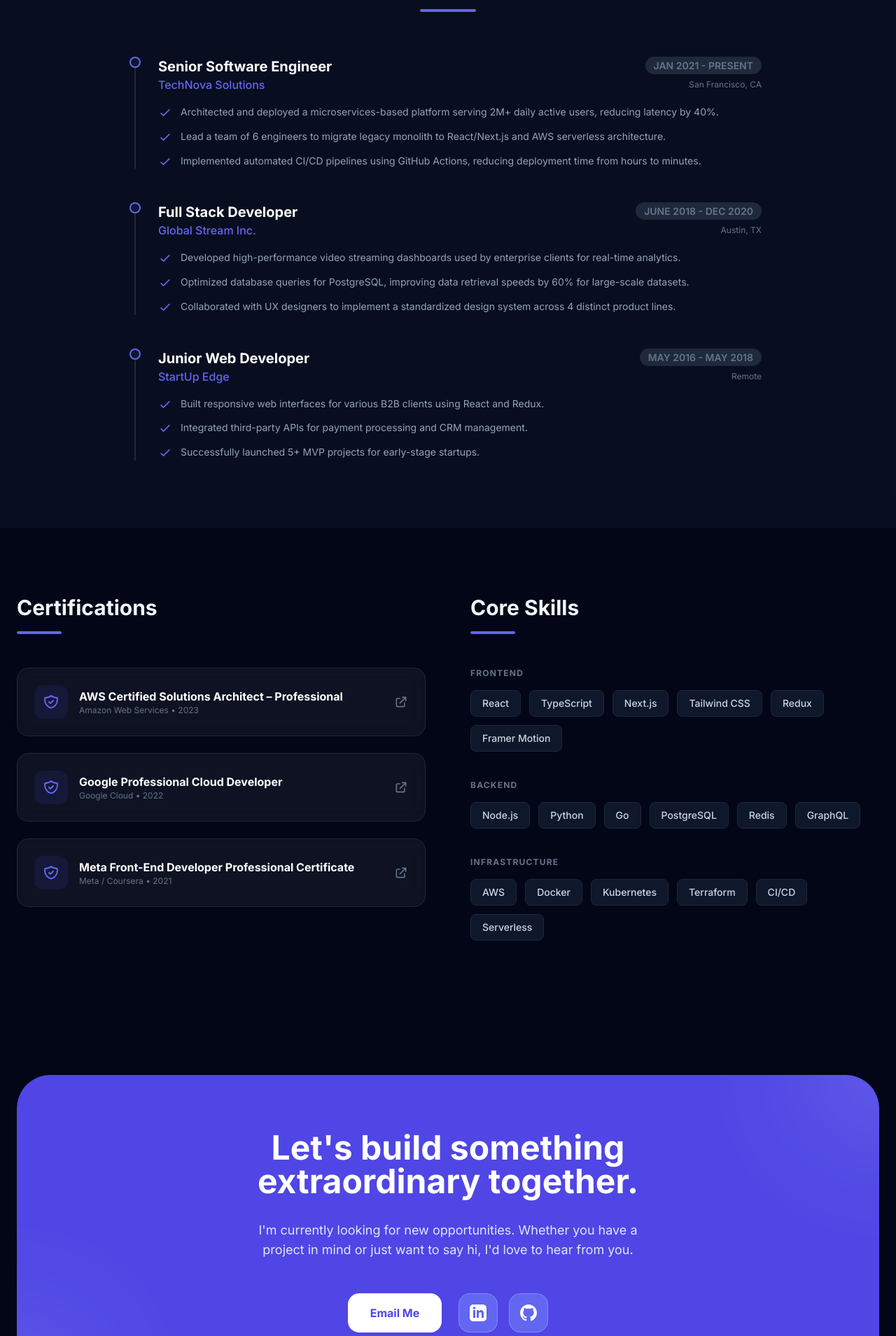
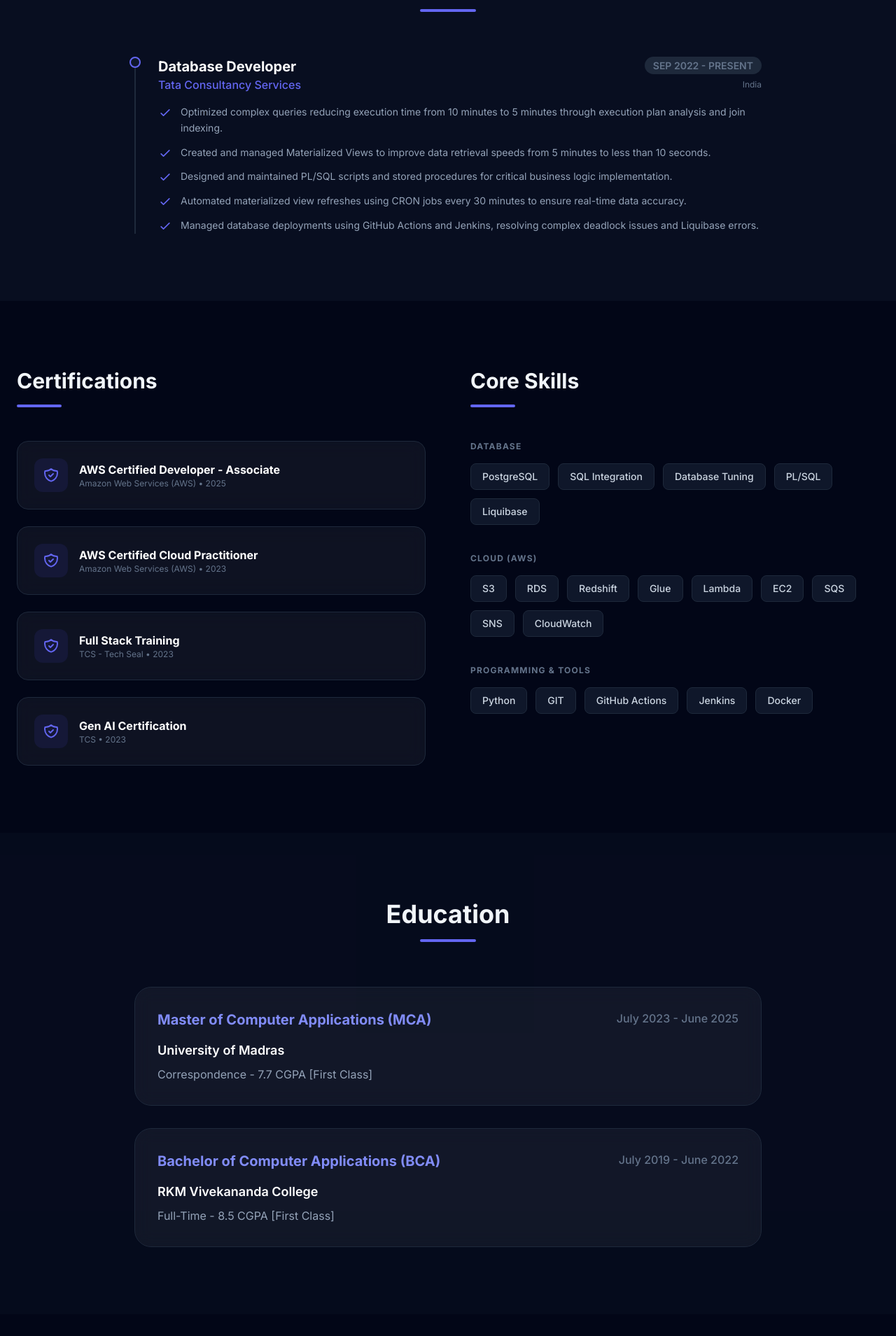
Before and after one commit to jarvis-21/my_portfolio_website, a React (Vite) app: page / in a window 1280 px wide. Shown: the part 811-2720 px from the top of the page at 70% size. Built offline with nearby package versions, Linux system fonts and the light colour scheme.

Commit message:
feat: Update portfolio data and Gemini context
Updates the portfolio data and associated Gemini AI context to reflect a new candidate profile. This includes changing the name, headline, summary, experiences, and adding education details.

```diff
--- a/App.tsx
+++ b/App.tsx
@@ -21,7 +21,6 @@ const App: React.FC = () => {
 
       {/* Hero Section */}
       <section id="summary" className="relative pt-32 pb-20 px-6 overflow-hidden">
-        {/* Abstract Background Element */}
         <div className="absolute top-0 right-0 -translate-y-1/2 translate-x-1/2 w-[600px] h-[600px] bg-indigo-600/10 blur-[120px] rounded-full" />
         <div className="absolute bottom-0 left-0 translate-y-1/2 -translate-x-1/2 w-[600px] h-[600px] bg-purple-600/10 blur-[120px] rounded-full" />
 
@@ -37,7 +36,7 @@ const App: React.FC = () => {
           </div>
 
           <h1 className="text-5xl md:text-7xl font-bold mb-6 tracking-tight">
-            I build <span className="text-gradient">high-performance</span> digital experiences.
+            I optimize <span className="text-gradient">data infrastructure</span> for scale.
           </h1>
 
           <p className="max-w-2xl text-lg md:text-xl text-slate-400 leading-relaxed mb-10">
@@ -49,7 +48,7 @@ const App: React.FC = () => {
               href="#experience"
               className="px-8 py-3.5 rounded-xl bg-white text-slate-950 font-bold hover:bg-slate-200 transition-all flex items-center justify-center group"
             >
-              View My Work
+              View Work Insights
               <svg className="ml-2 w-4 h-4 group-hover:translate-x-1 transition-transform" fill="none" viewBox="0 0 24 24" stroke="currentColor">
                 <path strokeLinecap="round" strokeLinejoin="round" strokeWidth={2} d="M14 5l7 7m0 0l-7 7m7-7H3" />
               </svg>
@@ -88,7 +87,6 @@ const App: React.FC = () => {
                   visible: { opacity: 1, x: 0, transition: { delay: idx * 0.1 } }
                 }}
               >
-                {/* Dot */}
                 <div className="absolute left-[-9px] top-0 w-4 h-4 rounded-full bg-slate-900 border-2 border-indigo-500 group-hover:bg-indigo-500 transition-colors" />
 
                 <div className="flex flex-col md:flex-row md:justify-between md:items-start mb-4">
@@ -120,7 +118,6 @@ const App: React.FC = () => {
 
       {/* Certifications & Skills Grid */}
       <section className="py-24 px-6 max-w-7xl mx-auto grid grid-cols-1 lg:grid-cols-2 gap-16 overflow-hidden">
-        {/* Certifications */}
         <motion.div
           id="certifications"
           initial="hidden"
@@ -132,7 +129,6 @@ const App: React.FC = () => {
             <h2 className="text-3xl font-bold mb-4">Certifications</h2>
             <div className="h-1 w-16 bg-indigo-500 rounded-full" />
           </div>
-
           <div className="space-y-6">
             {PORTFOLIO_DATA.certifications.map((cert, idx) => (
               <motion.div
@@ -151,22 +147,11 @@ const App: React.FC = () => {
                     <p className="text-xs text-slate-500">{cert.issuer} • {cert.date}</p>
                   </div>
                 </div>
-                <a
-                  href={cert.link}
-                  target="_blank"
-                  rel="noopener noreferrer"
-                  className="text-slate-500 hover:text-white transition-colors"
-                >
-                  <svg className="w-5 h-5" fill="none" viewBox="0 0 24 24" stroke="currentColor">
-                    <path strokeLinecap="round" strokeLinejoin="round" strokeWidth={2} d="M10 6H6a2 2 0 00-2 2v10a2 2 0 002 2h10a2 2 0 002-2v-4M14 4h6m0 0v6m0-6L10 14" />
-                  </svg>
-                </a>
               </motion.div>
             ))}
           </div>
         </motion.div>
 
-        {/* Skills */}
         <motion.div
           id="skills"
           initial="hidden"
@@ -178,7 +163,6 @@ const App: React.FC = () => {
             <h2 className="text-3xl font-bold mb-4">Core Skills</h2>
             <div className="h-1 w-16 bg-indigo-500 rounded-full" />
           </div>
-
           <div className="space-y-10">
             {PORTFOLIO_DATA.skills.map((skillGroup, idx) => (
               <div key={idx}>
@@ -200,73 +184,70 @@ const App: React.FC = () => {
         </motion.div>
       </section>
 
+      {/* Education Section */}
+      <section id="education" className="py-24 px-6 bg-slate-900/30">
+        <motion.div
+          className="max-w-4xl mx-auto"
+          initial="hidden"
+          whileInView="visible"
+          viewport={{ once: true }}
+          variants={sectionVariants}
+        >
+          <div className="flex flex-col mb-16 items-center text-center">
+            <h2 className="text-3xl md:text-4xl font-bold mb-4">Education</h2>
+            <div className="h-1 w-20 bg-indigo-500 rounded-full" />
+          </div>
+          <div className="grid gap-8">
+            {PORTFOLIO_DATA.education.map((edu, idx) => (
+              <div key={idx} className="p-8 rounded-3xl glass-effect border border-slate-800">
+                <div className="flex flex-col md:flex-row md:justify-between mb-4">
+                  <h3 className="text-xl font-bold text-indigo-400">{edu.degree}</h3>
+                  <span className="text-slate-500 font-medium">{edu.period}</span>
+                </div>
+                <p className="text-lg font-semibold text-white mb-2">{edu.school}</p>
+                <p className="text-slate-400">{edu.details}</p>
+              </div>
+            ))}
+          </div>
+        </motion.div>
+      </section>
+
       {/* Contact Section */}
       <section id="contact" className="py-24 px-6">
         <motion.div
           className="max-w-7xl mx-auto rounded-[3rem] bg-indigo-600 p-12 md:p-20 relative overflow-hidden flex flex-col items-center text-center"
           initial={{ opacity: 0, scale: 0.95 }}
           whileInView={{ opacity: 1, scale: 1 }}
-          viewport={{ once: true, margin: "-100px" }}
+          viewport={{ once: true }}
           transition={{ duration: 0.8 }}
         >
-          {/* Abstract Decorations */}
           <div className="absolute top-0 right-0 w-64 h-64 bg-white/10 rounded-full blur-[80px] -translate-y-1/2 translate-x-1/2" />
-          <div className="absolute bottom-0 left-0 w-64 h-64 bg-white/10 rounded-full blur-[80px] translate-y-1/2 -translate-x-1/2" />
-
-          <h2 className="text-4xl md:text-5xl font-bold text-white mb-8 z-10">Let's build something <br/> extraordinary together.</h2>
-
+          <h2 className="text-4xl md:text-5xl font-bold text-white mb-8 z-10">Connect with me.</h2>
           <p className="max-w-xl text-indigo-100 text-lg mb-12 z-10">
-            I'm currently looking for new opportunities. Whether you have a project in mind or just want to say hi, I'd love to hear from you.
+            Based in India. Available for opportunities in Database Development and Cloud Engineering.
           </p>
-
           <div className="flex flex-col sm:flex-row space-y-4 sm:space-y-0 sm:space-x-6 z-10">
-            <a
-              href={`mailto:${PORTFOLIO_DATA.contact.email}`}
-              className="px-8 py-4 bg-white text-indigo-600 rounded-2xl font-bold hover:scale-105 transition-transform flex items-center justify-center"
-            >
+            <a href={`mailto:${PORTFOLIO_DATA.contact.email}`} className="px-8 py-4 bg-white text-indigo-600 rounded-2xl font-bold hover:scale-105 transition-transform flex items-center justify-center">
               Email Me
             </a>
             <div className="flex space-x-4">
-              <a
-                href={PORTFOLIO_DATA.contact.linkedin}
-                target="_blank"
-                rel="noopener noreferrer"
-                className="w-14 h-14 bg-indigo-500 rounded-2xl flex items-center justify-center text-white hover:bg-indigo-400 transition-colors border border-indigo-400"
-                aria-label="LinkedIn Profile"
-              >
-                <svg className="w-6 h-6" fill="currentColor" viewBox="0 0 24 24">
-                  <path d="M19 0h-14c-2.761 0-5 2.239-5 5v14c0 2.761 2.239 5 5 5h14c2.762 0 5-2.239 5-5v-14c0-2.761-2.238-5-5-5zm-11 19h-3v-11h3v11zm-1.5-12.268c-.966 0-1.75-.79-1.75-1.764s.784-1.764 1.75-1.764 1.75.79 1.75 1.764-.783 1.764-1.75 1.764zm13.5 12.268h-3v-5.604c0-3.368-4-3.113-4 0v5.604h-3v-11h3v1.765c1.396-2.586 7-2.777 7 2.476v6.759z"/>
-                </svg>
-              </a>
-              <a
-                href={PORTFOLIO_DATA.contact.github}
-                target="_blank"
-                rel="noopener noreferrer"
-                className="w-14 h-14 bg-indigo-500 rounded-2xl flex items-center justify-center text-white hover:bg-indigo-400 transition-colors border border-indigo-400"
-                aria-label="GitHub Profile"
-              >
-                <svg className="w-6 h-6" fill="currentColor" viewBox="0 0 24 24">
-                  <path d="M12 0c-6.626 0-12 5.373-12 12 0 5.302 3.438 9.8 8.207 11.387.599.111.793-.261.793-.577v-2.234c-3.338.726-4.033-1.416-4.033-1.416-.546-1.387-1.333-1.756-1.333-1.756-1.089-.745.083-.729.083-.729 1.205.084 1.839 1.237 1.839 1.237 1.07 1.834 2.807 1.304 3.492.997.107-.775.418-1.305.762-1.604-2.665-.305-5.467-1.334-5.467-5.931 0-1.311.469-2.381 1.236-3.221-.124-.303-.535-1.524.117-3.176 0 0 1.008-.322 3.301 1.23.957-.266 1.983-.399 3.003-.404 1.02.005 2.047.138 3.006.404 2.291-1.552 3.297-1.23 3.297-1.23.653 1.653.242 2.874.118 3.176.77.84 1.235 1.911 1.235 3.221 0 4.609-2.807 5.624-5.479 5.921.43.372.823 1.102.823 2.222v3.293c0 .319.192.694.801.576 4.765-1.589 8.199-6.086 8.199-11.386 0-6.627-5.373-12-12-12z"/>
-                </svg>
+              <a href={PORTFOLIO_DATA.contact.linkedin} target="_blank" rel="noopener noreferrer" className="w-14 h-14 bg-indigo-500 rounded-2xl flex items-center justify-center text-white hover:bg-indigo-400 transition-colors border border-indigo-400">
+                <svg className="w-6 h-6" fill="currentColor" viewBox="0 0 24 24"><path d="M19 0h-14c-2.761 0-5 2.239-5 5v14c0 2.761 2.239 5 5 5h14c2.762 0 5-2.239 5-5v-14c0-2.761-2.238-5-5-5zm-11 19h-3v-11h3v11zm-1.5-12.268c-.966 0-1.75-.79-1.75-1.764s.784-1.764 1.75-1.764 1.75.79 1.75 1.764-.783 1.764-1.75 1.764zm13.5 12.268h-3v-5.604c0-3.368-4-3.113-4 0v5.604h-3v-11h3v1.765c1.396-2.586 7-2.777 7 2.476v6.759z"/></svg>
               </a>
             </div>
           </div>
         </motion.div>
       </section>
 
-      {/* Footer */}
       <footer className="py-12 border-t border-slate-900">
         <div className="max-w-7xl mx-auto px-6 flex flex-col md:flex-row justify-between items-center text-slate-500 text-sm">
           <p>© {new Date().getFullYear()} {PORTFOLIO_DATA.name}. All rights reserved.</p>
           <div className="flex space-x-6 mt-4 md:mt-0">
-            <a href="#" className="hover:text-white transition-colors">Privacy</a>
-            <a href="#" className="hover:text-white transition-colors">Terms</a>
-            <p>Built with React & AI</p>
+            <p>Built for Recruiters • RA Portfolio</p>
           </div>
         </div>
       </footer>
 
-      {/* Chat Bot Assistant */}
       <PortfolioChat />
     </div>
   );
--- a/components/Navbar.tsx
+++ b/components/Navbar.tsx
@@ -26,7 +26,7 @@ const Navbar: React.FC = () => {
     }`}>
       <div className="max-w-7xl mx-auto px-6 flex justify-between items-center">
         <a href="#" className="text-xl font-bold tracking-tight text-white">
-          <span className="text-indigo-500">A</span>S<span className="text-indigo-500">.</span>
+          <span className="text-indigo-500">R</span>A<span className="text-indigo-500">.</span>
         </a>
 
         <div className="hidden md:flex space-x-8">
--- a/constants.ts
+++ b/constants.ts
@@ -2,82 +2,83 @@
 import { PortfolioData } from './types';
 
 export const PORTFOLIO_DATA: PortfolioData = {
-  name: "Alex Sterling",
-  headline: "Senior Software Engineer & Product Strategist",
-  summary: "Results-driven Senior Software Engineer with 8+ years of experience building scalable distributed systems and user-centric web applications. Expert in React, Node.js, and Cloud Infrastructure. Proven track record of leading cross-functional teams to deliver high-impact features for Fortune 500 companies and fast-growing startups.",
+  name: "Rohith Alagiri",
+  headline: "Database Developer & AWS Certified Professional",
+  summary: "Results-driven Database Developer at Tata Consultancy Services with a focus on high-performance database architectures and cloud integration. Expert in PostgreSQL tuning, reducing query times from minutes to seconds. Skilled in AWS infrastructure and building robust CI/CD pipelines for database deployments.",
   experiences: [
     {
-      company: "TechNova Solutions",
-      role: "Senior Software Engineer",
-      period: "Jan 2021 - Present",
-      location: "San Francisco, CA",
+      company: "Tata Consultancy Services",
+      role: "Database Developer",
+      period: "Sep 2022 - Present",
+      location: "India",
       description: [
-        "Architected and deployed a microservices-based platform serving 2M+ daily active users, reducing latency by 40%.",
-        "Lead a team of 6 engineers to migrate legacy monolith to React/Next.js and AWS serverless architecture.",
-        "Implemented automated CI/CD pipelines using GitHub Actions, reducing deployment time from hours to minutes."
-      ]
-    },
-    {
-      company: "Global Stream Inc.",
-      role: "Full Stack Developer",
-      period: "June 2018 - Dec 2020",
-      location: "Austin, TX",
-      description: [
-        "Developed high-performance video streaming dashboards used by enterprise clients for real-time analytics.",
-        "Optimized database queries for PostgreSQL, improving data retrieval speeds by 60% for large-scale datasets.",
-        "Collaborated with UX designers to implement a standardized design system across 4 distinct product lines."
-      ]
-    },
-    {
-      company: "StartUp Edge",
-      role: "Junior Web Developer",
-      period: "May 2016 - May 2018",
-      location: "Remote",
-      description: [
-        "Built responsive web interfaces for various B2B clients using React and Redux.",
-        "Integrated third-party APIs for payment processing and CRM management.",
-        "Successfully launched 5+ MVP projects for early-stage startups."
+        "Optimized complex queries reducing execution time from 10 minutes to 5 minutes through execution plan analysis and join indexing.",
+        "Created and managed Materialized Views to improve data retrieval speeds from 5 minutes to less than 10 seconds.",
+        "Designed and maintained PL/SQL scripts and stored procedures for critical business logic implementation.",
+        "Automated materialized view refreshes using CRON jobs every 30 minutes to ensure real-time data accuracy.",
+        "Managed database deployments using GitHub Actions and Jenkins, resolving complex deadlock issues and Liquibase errors."
       ]
     }
   ],
   certifications: [
     {
-      title: "AWS Certified Solutions Architect – Professional",
-      issuer: "Amazon Web Services",
+      title: "AWS Certified Developer - Associate",
+      issuer: "Amazon Web Services (AWS)",
+      date: "2025",
+      link: "#"
+    },
+    {
+      title: "AWS Certified Cloud Practitioner",
+      issuer: "Amazon Web Services (AWS)",
       date: "2023",
       link: "#"
     },
     {
-      title: "Google Professional Cloud Developer",
-      issuer: "Google Cloud",
-      date: "2022",
+      title: "Full Stack Training",
+      issuer: "TCS - Tech Seal",
+      date: "2023",
       link: "#"
     },
     {
-      title: "Meta Front-End Developer Professional Certificate",
-      issuer: "Meta / Coursera",
-      date: "2021",
+      title: "Gen AI Certification",
+      issuer: "TCS",
+      date: "2023",
       link: "#"
     }
   ],
   skills: [
     {
-      category: "Frontend",
-      items: ["React", "TypeScript", "Next.js", "Tailwind CSS", "Redux", "Framer Motion"]
+      category: "Database",
+      items: ["PostgreSQL", "SQL Integration", "Database Tuning", "PL/SQL", "Liquibase"]
     },
     {
-      category: "Backend",
-      items: ["Node.js", "Python", "Go", "PostgreSQL", "Redis", "GraphQL"]
+      category: "Cloud (AWS)",
+      items: ["S3", "RDS", "Redshift", "Glue", "Lambda", "EC2", "SQS", "SNS", "CloudWatch"]
     },
     {
-      category: "Infrastructure",
-      items: ["AWS", "Docker", "Kubernetes", "Terraform", "CI/CD", "Serverless"]
+      category: "Programming & Tools",
+      items: ["Python", "GIT", "GitHub Actions", "Jenkins", "Docker"]
+    }
+  ],
+  education: [
+    {
+      school: "University of Madras",
+      degree: "Master of Computer Applications (MCA)",
+      period: "July 2023 - June 2025",
+      details: "Correspondence - 7.7 CGPA [First Class]"
+    },
+    {
+      school: "RKM Vivekananda College",
+      degree: "Bachelor of Computer Applications (BCA)",
+      period: "July 2019 - June 2022",
+      details: "Full-Time - 8.5 CGPA [First Class]"
     }
   ],
   contact: {
-    email: "alex.sterling@example.com",
-    linkedin: "https://linkedin.com/in/alexsterling",
-    github: "https://github.com/alexsterling",
-    location: "San Francisco, CA"
+    email: "rohithalagiri15@gmail.com",
+    linkedin: "https://www.linkedin.com/in/rohithalagiri",
+    github: "https://github.com/rohithalagiri",
+    location: "India",
+    phone: "+91 9150790182"
   }
 };
--- a/services/gemini.ts
+++ b/services/gemini.ts
@@ -6,10 +6,15 @@ export const askPortfolio = async (question: string): Promise<string> => {
   try {
     const ai = new GoogleGenAI({ apiKey: process.env.API_KEY || "" });
 
-    // Prepare context from portfolio data
     const context = `
-      You are an AI assistant for Alex Sterling's professional portfolio.
-      Your goal is to answer questions about Alex's professional background, skills, experience, and certifications based on the data provided below.
+      You are an AI assistant for Rohith Alagiri's professional portfolio.
+      Rohith is a Database Developer at Tata Consultancy Services with deep expertise in PostgreSQL and AWS.
+
+      Key Accomplishments:
+      - Optimized queries from 10 minutes to 5 minutes.
+      - Reduced data retrieval time from 5 minutes to <10 seconds using Materialized Views.
+      - Automated DB refreshes every 30 minutes with CRON jobs.
+      - Recipient of 'On the Spot' and 'Star Team' awards at TCS.
 
       Candidate Profile:
       Name: ${PORTFOLIO_DATA.name}
@@ -18,9 +23,12 @@ export const askPortfolio = async (question: string): Promise<string> => {
 
       Work Experience:
       ${PORTFOLIO_DATA.experiences.map(exp => `
-        - ${exp.role} at ${exp.company} (${exp.period}) in ${exp.location}.
-          Responsibilities: ${exp.description.join('. ')}
+        - ${exp.role} at ${exp.company} (${exp.period}).
+          Key results: ${exp.description.join('. ')}
       `).join('\n')}
+
+      Education:
+      ${PORTFOLIO_DATA.education.map(edu => `- ${edu.degree} from ${edu.school} (${edu.period}). Grade: ${edu.details}`).join('\n')}
 
       Certifications:
       ${PORTFOLIO_DATA.certifications.map(cert => `- ${cert.title} from ${cert.issuer} (${cert.date})`).join('\n')}
@@ -31,14 +39,13 @@ export const askPortfolio = async (question: string): Promise<string> => {
       Contact Information:
       Email: ${PORTFOLIO_DATA.contact.email}
       LinkedIn: ${PORTFOLIO_DATA.contact.linkedin}
-      GitHub: ${PORTFOLIO_DATA.contact.github}
-      Location: ${PORTFOLIO_DATA.contact.location}
+      Phone: ${PORTFOLIO_DATA.contact.phone}
 
       Rules:
       1. Be professional and concise.
-      2. Only answer based on the information provided.
-      3. If a recruiter asks a question you don't have the answer to, suggest they contact Alex directly.
-      4. Use a helpful, friendly tone.
+      2. If asked about his project "E-Commerce Platform", mention he was the Lead Frontend Developer using Angular 15.
+      3. Focus on his database optimization metrics when asked about technical performance.
+      4. Suggest contacting Rohith directly for interview requests.
     `;
 
     const response = await ai.models.generateContent({
```
Also changed, not shown: types.ts (+9 -0 lines).
